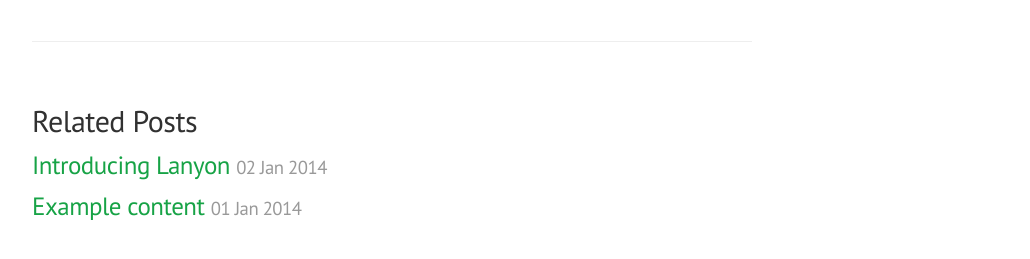
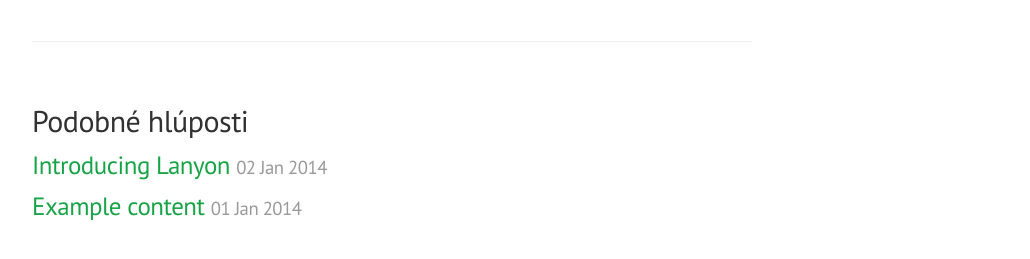
Before and after one commit to hluposti/hluposti.github.io, a Jekyll site: the page built from _posts/2013-12-31-whats-jekyll.md, in a window 1280 px wide. Shown: the part 617-876 px from the top of the page, without its empty margins (248-1278 px from the left). Built offline with Jekyll 4.4.1, drawn with Linux system fonts in a browser that asks for light colours; Markdown is read by kramdown in place of the engine named in the settings.

Commit message:
Update post.html

```diff
--- a/_layouts/post.html
+++ b/_layouts/post.html
@@ -9,7 +9,7 @@ layout: default
 </div>
 
 <div class="related">
-  <h2>Related Posts</h2>
+  <h2>Podobné hlúposti</h2>
   <ul class="related-posts">
     {% for post in site.related_posts limit:3 %}
       <li>
```
